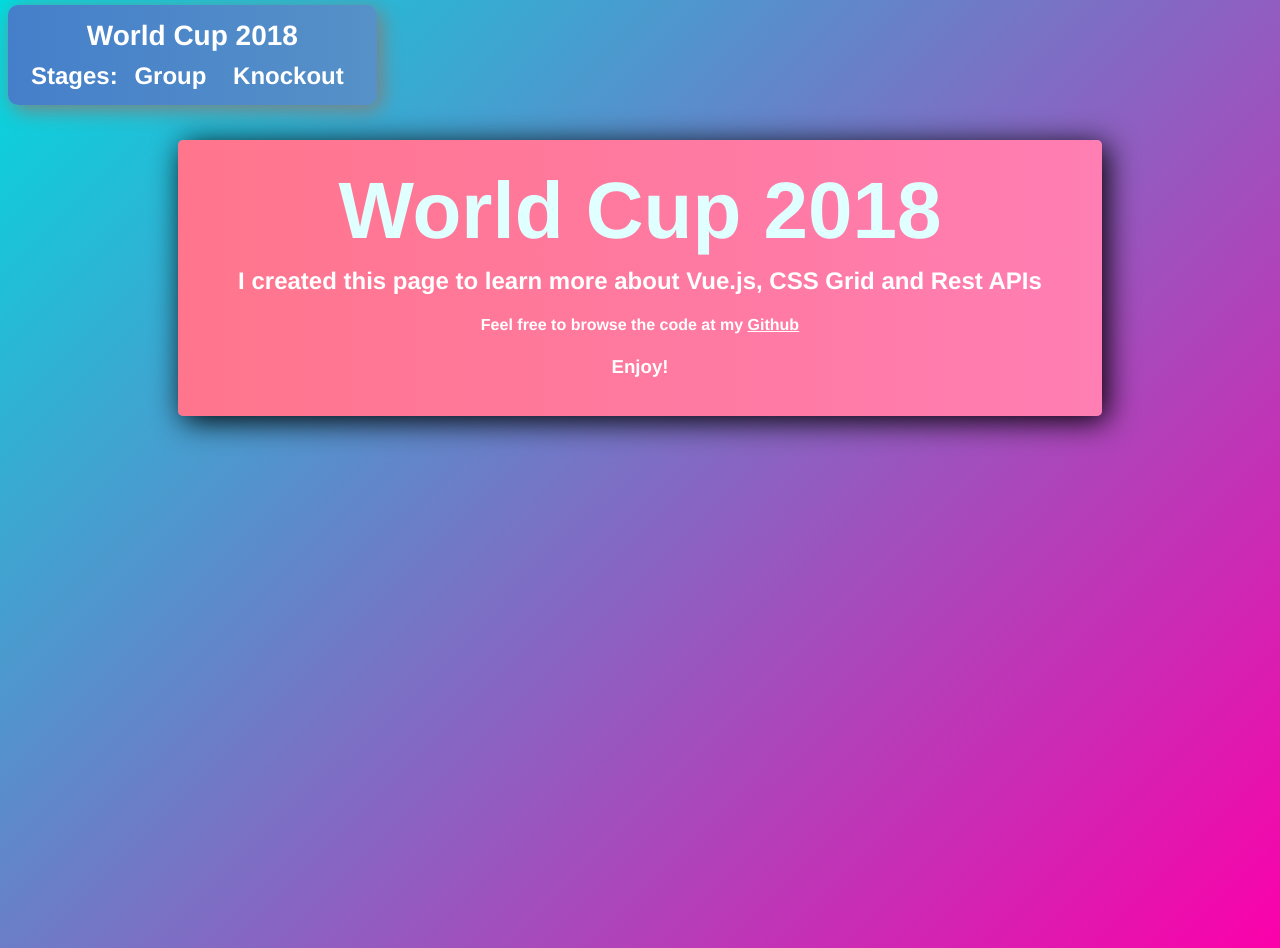
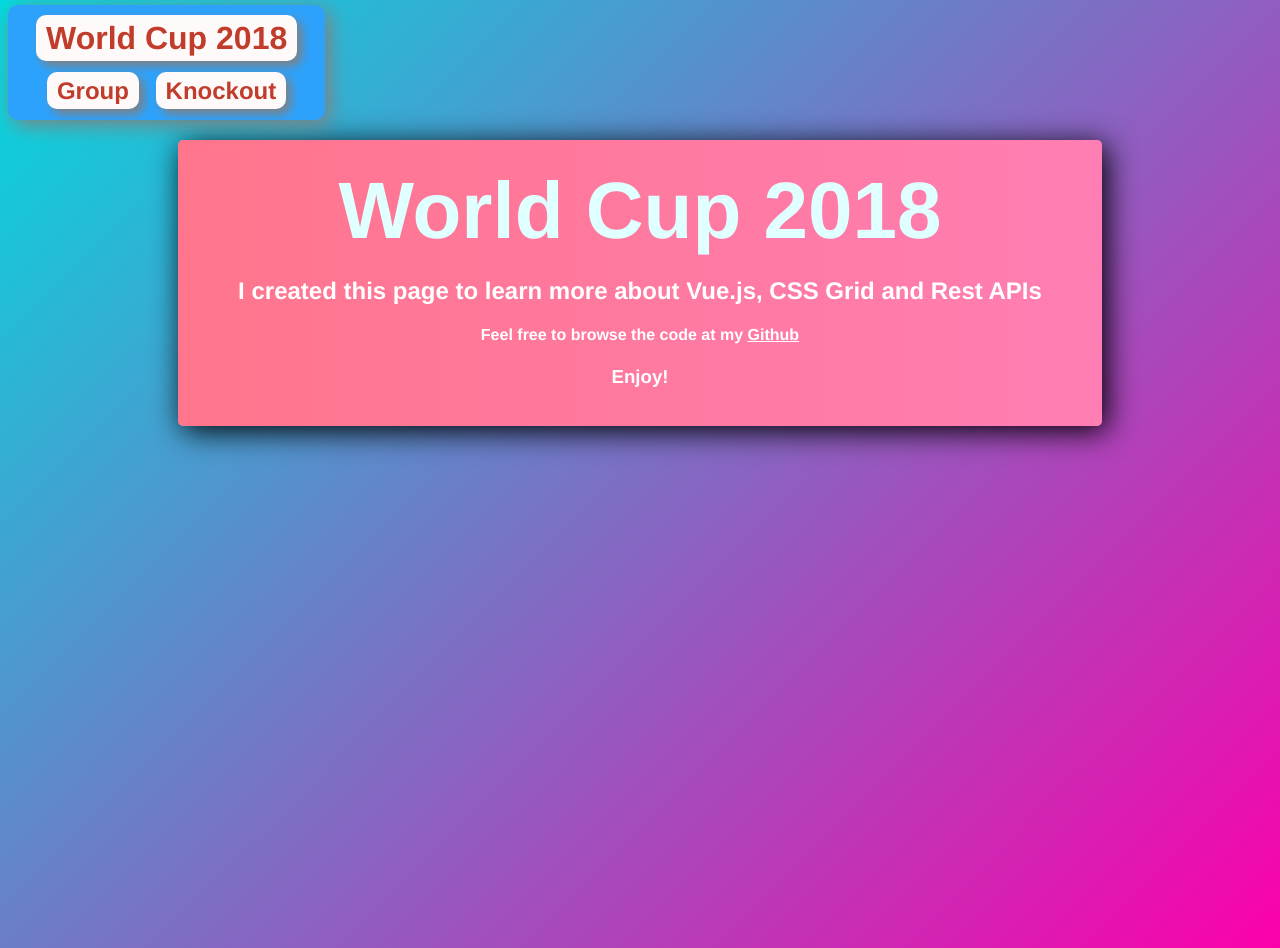
Before and after one commit to bartlomein/World-Cup-2018, a Vue app: page / in a window 1280 px wide. Built offline with nearby package versions, Linux system fonts and the light colour scheme; what vue-js-modal would draw is missing.

Commit message:
fixed ux

```diff
--- a/src/App.vue
+++ b/src/App.vue
@@ -1,6 +1,6 @@
 <template>
   <div id="app">
-    <div class = "title-header"><h1><router-link to="/">World Cup 2018</router-link><br> </h1><h2>  Stages: <router-link to="/group">Group</router-link><span> </span> <router-link to="/knockout">Knockout</router-link></h2></div>
+    <div class = "title-header"><h1><router-link to="/">World Cup 2018</router-link><br> </h1><h2><router-link to="/group">Group</router-link><span> </span> <router-link to="/knockout">Knockout</router-link></h2></div>
 
 
 
@@ -38,18 +38,18 @@ background: linear-gradient(315deg, rgb(252, 0, 170), rgb(0, 219, 222));
 .title-header{
   position:absolute;
   top:5px;
-   background-color: #f9f9f9;
+
   border-radius:10px;
   padding:10px 18px 10px 18px;
   max-width:400px;
   margin:0 auto;
   box-shadow: 5px 5px 20px gray;
-  background: linear-gradient(to right, rgb(69, 127, 202), rgb(86, 145, 200));
+  background: 	#2CA2FC;
   color:white;
   z-index: 999999999999;
 }
 h1{
-  font-size:28px;
+  font-size:32px;
   margin:5px 5px 10px 5px;
   font-weight: bold;
 
@@ -57,14 +57,23 @@ h1{
 h2{
   margin:5px;
   font-weight:bold;
+    margin-top:20px;
+
 }
 .title-header a{
   margin-left:5px;
   margin-right:5px;
 
-  padding:5px;
-  color:white;
+  padding:5px 10px 5px 10px;
+color:#C13C2A;
   text-decoration: none;
+
+
+
+  background-color:snow;
+  border-radius:10px;
+  box-shadow:5px 5px 10px gray;
+
 
 
 }
@@ -72,8 +81,9 @@ h2{
 
 
 .title-header a:hover{
-  text-decoration: underline;
-  color:#FEDB32;
+
+  box-shadow:6px 6px 21px;
+
 }
 @media screen and (max-width: 370px){
 
```
Also changed, not shown: 7 other files (tests, documents, lock files or other folders).
